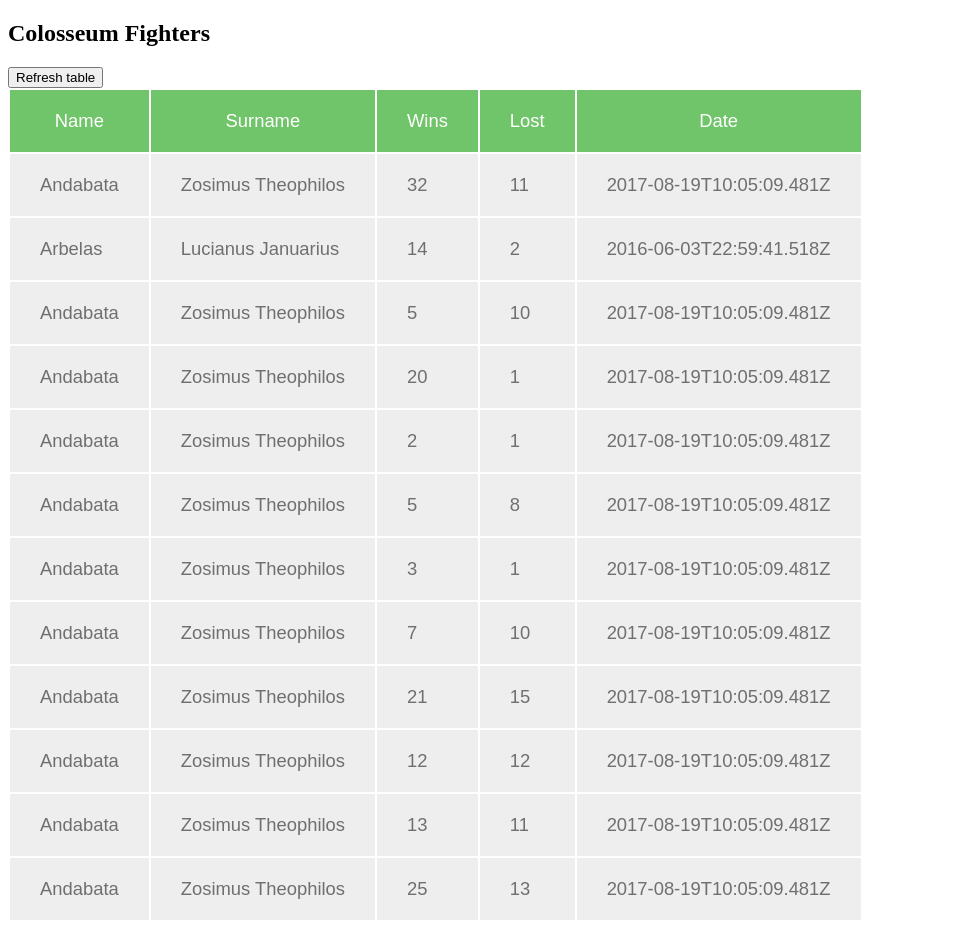
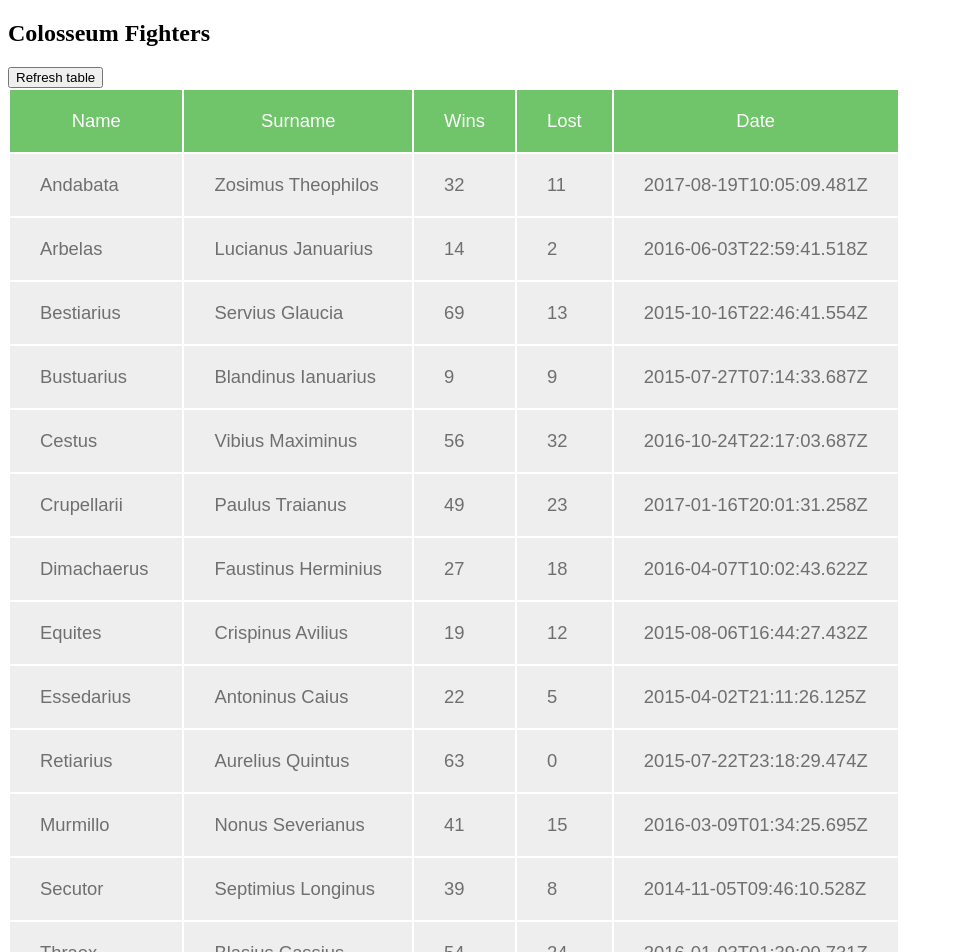
Before and after one commit to crisiiiii/test-cristian-2018, an Angular app in the folder project/colosseum-project/: page /champions-list in a window 1280 px wide. Shown: the top 952 px of the page, without its empty margins (0-953 px from the left). Before the commit the page ends 930 px from the top, so only its background shows below. Built offline with nearby package versions, Linux system fonts and the light colour scheme.

Commit message:
refactor(fighters): add fighters

```diff
--- a/project/colosseum-project/src/app/mock/fighters.ts
+++ b/project/colosseum-project/src/app/mock/fighters.ts
@@ -3,37 +3,23 @@ import { Fighters } from '../interfaces/fighter.interface';
 export const FIGHTERS: Fighters[] = [
   {id: 1, name: 'Andabata', surname: 'Zosimus Theophilos', date: '2017-08-19T10:05:09.481Z', wins: 32, lost: 11},
   {id: 2, name: 'Arbelas', surname: 'Lucianus Januarius', date: '2016-06-03T22:59:41.518Z', wins: 14, lost: 2},
-  {id: 3, name: 'Andabata', surname: 'Zosimus Theophilos', date: '2017-08-19T10:05:09.481Z', wins: 5, lost: 10},
-  {id: 4, name: 'Andabata', surname: 'Zosimus Theophilos', date: '2017-08-19T10:05:09.481Z', wins: 20, lost: 1},
-  {id: 5, name: 'Andabata', surname: 'Zosimus Theophilos', date: '2017-08-19T10:05:09.481Z', wins: 2, lost: 1},
-  {id: 6, name: 'Andabata', surname: 'Zosimus Theophilos', date: '2017-08-19T10:05:09.481Z', wins: 5, lost: 8},
-  {id: 7, name: 'Andabata', surname: 'Zosimus Theophilos', date: '2017-08-19T10:05:09.481Z', wins: 3, lost: 1},
-  {id: 8, name: 'Andabata', surname: 'Zosimus Theophilos', date: '2017-08-19T10:05:09.481Z', wins: 7, lost: 10},
-  {id: 9, name: 'Andabata', surname: 'Zosimus Theophilos', date: '2017-08-19T10:05:09.481Z', wins: 21, lost: 15},
-  {id: 10, name: 'Andabata', surname: 'Zosimus Theophilos', date: '2017-08-19T10:05:09.481Z', wins: 12, lost: 12},
-  {id: 11, name: 'Andabata', surname: 'Zosimus Theophilos', date: '2017-08-19T10:05:09.481Z', wins: 13, lost: 11},
-  {id: 12, name: 'Andabata', surname: 'Zosimus Theophilos', date: '2017-08-19T10:05:09.481Z', wins: 25, lost: 13},
+  {id: 3, name: 'Bestiarius', surname: 'Servius Glaucia', date: '2015-10-16T22:46:41.554Z', wins: 69, lost: 13},
+  {id: 4, name: 'Bustuarius', surname: 'Blandinus Ianuarius', date: '2015-07-27T07:14:33.687Z', wins: 9, lost: 9},
+  {id: 5, name: 'Cestus', surname: 'Vibius Maximinus', date: '2016-10-24T22:17:03.687Z', wins: 56, lost: 32},
+  {id: 6, name: 'Crupellarii', surname: 'Paulus Traianus', date: '2017-01-16T20:01:31.258Z', wins: 49, lost: 23},
+  {id: 7, name: 'Dimachaerus', surname: 'Faustinus Herminius', date: '2016-04-07T10:02:43.622Z', wins: 27, lost: 18},
+  {id: 8, name: 'Equites', surname: 'Crispinus Avilius', date: '2015-08-06T16:44:27.432Z', wins: 19, lost: 12},
+  {id: 9, name: 'Essedarius', surname: 'Antoninus Caius', date: '2015-04-02T21:11:26.125Z', wins: 22, lost: 5},
+  {id: 10, name: 'Retiarius', surname: 'Aurelius Quintus', date: '2015-07-22T23:18:29.474Z', wins: 63, lost: 0},
+  {id: 11, name: 'Murmillo', surname: 'Nonus Severianus', date: '2016-03-09T01:34:25.695Z', wins: 41, lost: 15},
+  {id: 12, name: 'Secutor', surname: 'Septimius Longinus', date: '2014-11-05T09:46:10.528Z', wins: 39, lost: 8},
+  {id: 13, name: 'Thraex', surname: 'Blasius Cassius', date: '2016-01-03T01:39:00.731Z', wins: 54, lost: 24},
+  {id: 14, name: 'Velites', surname: 'Septimus Marius', date: '2017-02-02T01:26:05.832Z', wins: 61, lost: 19},
+  {id: 15, name: 'Hoplomachus', surname: 'Antonius Quintinus', date: '2017-03-27T17:19:04.605Z', wins: 33, lost: 28},
+  {id: 16, name: 'Gladiatrix', surname: 'Atilius Tullius', date: '2017-06-20T17:07:24.680Z', wins: 2, lost: 1},
+  {id: 17, name: 'Bestiarius', surname: 'Priscus Julius', date: '2016-11-12T19:42:50.305Z', wins: 18, lost: 5},
+  {id: 18, name: 'Scutarius', surname: 'Aurelianus Iuvenalis', date: '2016-04-17T05:51:46.446Z', wins: 22, lost: 14},
+  {id: 19, name: 'Retiarius', surname: 'Iovita Cyprianus', date: '2016-09-30T17:23:36.590Z', wins: 43, lost: 11},
+  {id: 20, name: 'Provocator', surname: 'Brutus Manius', date: '2017-01-31T22:18:19.993Z', wins: 16, lost: 8},
+  {id: 21, name: 'Equites', surname: 'Fulvius Junius', date: '2017-02-15T07:27:43.262Z', wins: 78, lost: 11},
 ];
-
- /*
-  post(['2017-08-19T10:05:09.481Z', 'Zosimus Theophilos',   'Andabata',    32, 11]);
-  post(['2016-06-03T22:59:41.518Z', 'Lucianus Januarius',   'Arbelas',     14,  2]);
-  post(['2015-10-16T22:46:41.554Z', 'Servius Glaucia',      'Bestiarius',  69, 13]);
-  post(['2015-07-27T07:14:33.687Z', 'Blandinus Ianuarius',  'Bustuarius',   9,  9]);
-  post(['2016-10-24T22:17:03.687Z', 'Vibius Maximinus',     'Cestus',      56, 32]);
-  post(['2017-01-16T20:01:31.258Z', 'Paulus Traianus',      'Crupellarii', 49, 23]);
-  post(['2016-04-07T10:02:43.622Z', 'Faustinus Herminius',  'Dimachaerus', 27, 18]);
-  post(['2015-08-06T16:44:27.432Z', 'Crispinus Avilius',    'Equites',     19, 12]);
-  post(['2015-04-02T21:11:26.125Z', 'Antoninus Caius',      'Essedarius',  22,  5]);
-  post(['2015-07-22T23:18:29.474Z', 'Aurelius Quintus',     'Retiarius',   63,  0]);
-  post(['2016-03-09T01:34:25.695Z', 'Nonus Severianus',     'Murmillo',    41, 15]);
-  post(['2014-11-05T09:46:10.528Z', 'Septimius Longinus',   'Secutor',     39,  8]);
-  post(['2016-01-03T01:39:00.731Z', 'Blasius Cassius',      'Thraex',      54, 24]);
-  post(['2017-02-02T01:26:05.832Z', 'Septimus Marius',      'Velites',     61, 19]);
-  post(['2017-03-27T17:19:04.605Z', 'Antonius Quintinus',   'Hoplomachus', 33, 28]);
-  post(['2017-06-20T17:07:24.680Z', 'Atilius Tullius',      'Gladiatrix',   2,  1]);
-  post(['2016-11-12T19:42:50.305Z', 'Priscus Julius',       'Bestiarius',  18,  5]);
-  post(['2016-04-17T05:51:46.446Z', 'Aurelianus Iuvenalis', 'Scutarius',   22, 14]);
-  post(['2016-09-30T17:23:36.590Z', 'Iovita Cyprianus',     'Retiarius',   43, 11]);
-  post(['2017-01-31T22:18:19.993Z', 'Brutus Manius',        'Provocator',  16,  8]);
-  post(['2017-02-15T07:27:43.262Z', 'Fulvius Junius',       'Equites',     78, 11]);*/
```
